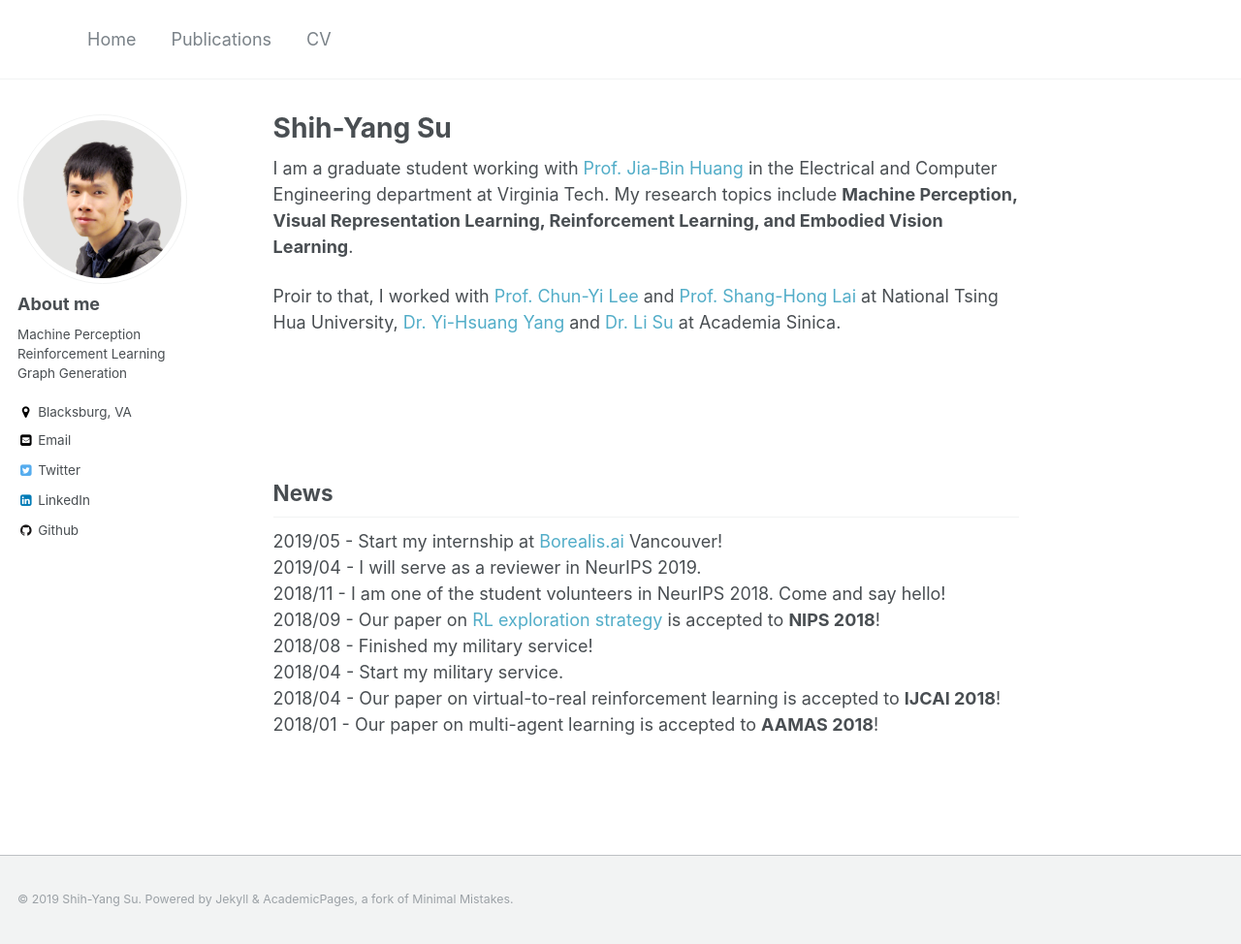
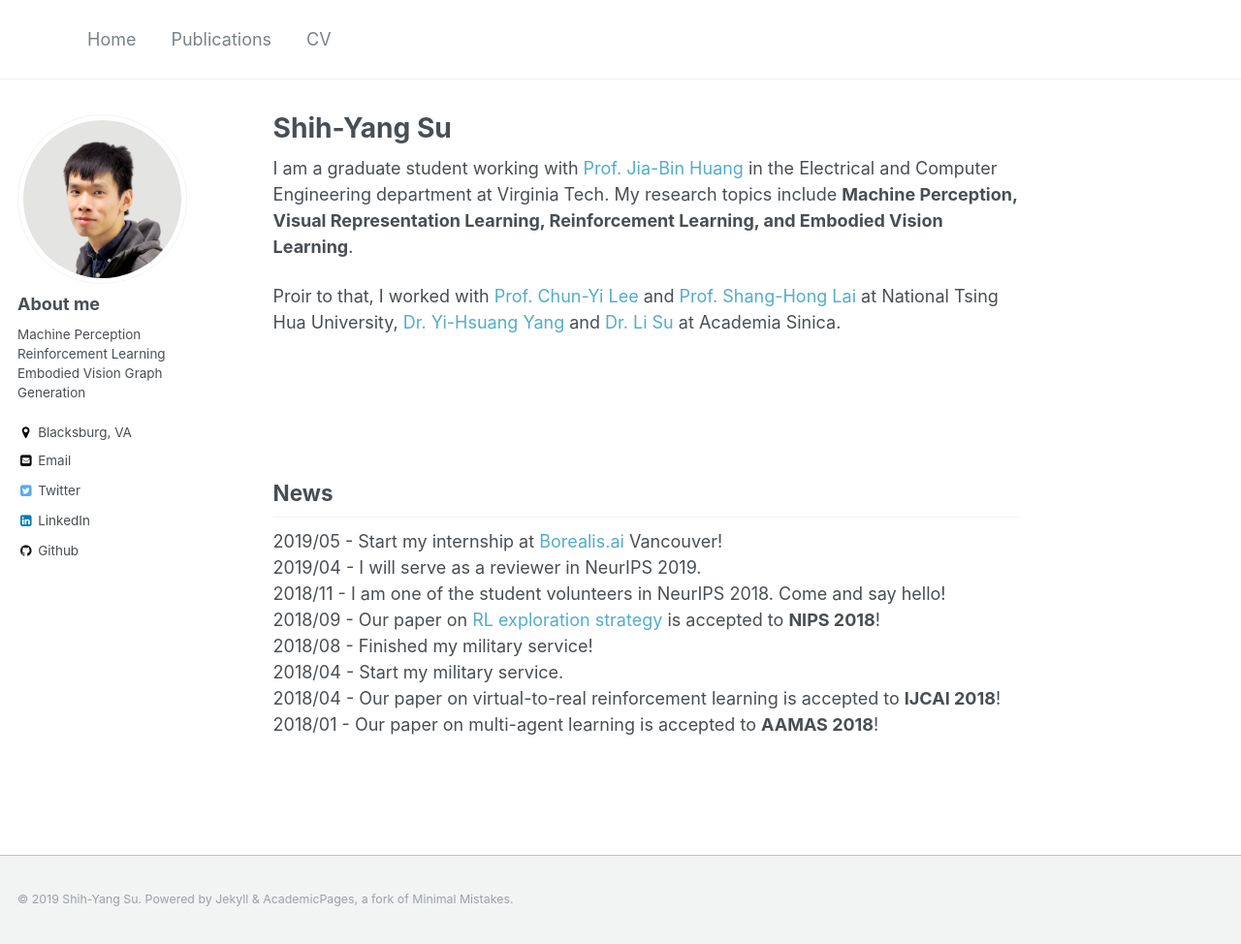
Before and after one commit to LemonATsu/LemonATsu.github.io, a Jekyll site: the page built from _pages/about.md, in a window 1280 px wide and 974 px high. Shown: the whole window at 97% size. Built offline with Jekyll 4.4.1, drawn with Linux system fonts in a browser that asks for light colours.

Commit message:
please work

```diff
--- a/_config.yml
+++ b/_config.yml
@@ -81,7 +81,7 @@ analytics:
 author:
   name             : "About me"
   avatar           : "https://lemonatsu.github.io/images/shih-yang_su-2.png"
-  bio              : "Machine Perception\nReinforcement Learning\nGraph Generation"
+  bio              : "Machine Perception\nReinforcement Learning\nEmbodied Vision\n\n Graph Generation"
   location         : "Blacksburg, VA"
   employer         :
   googlescholar    :
```
